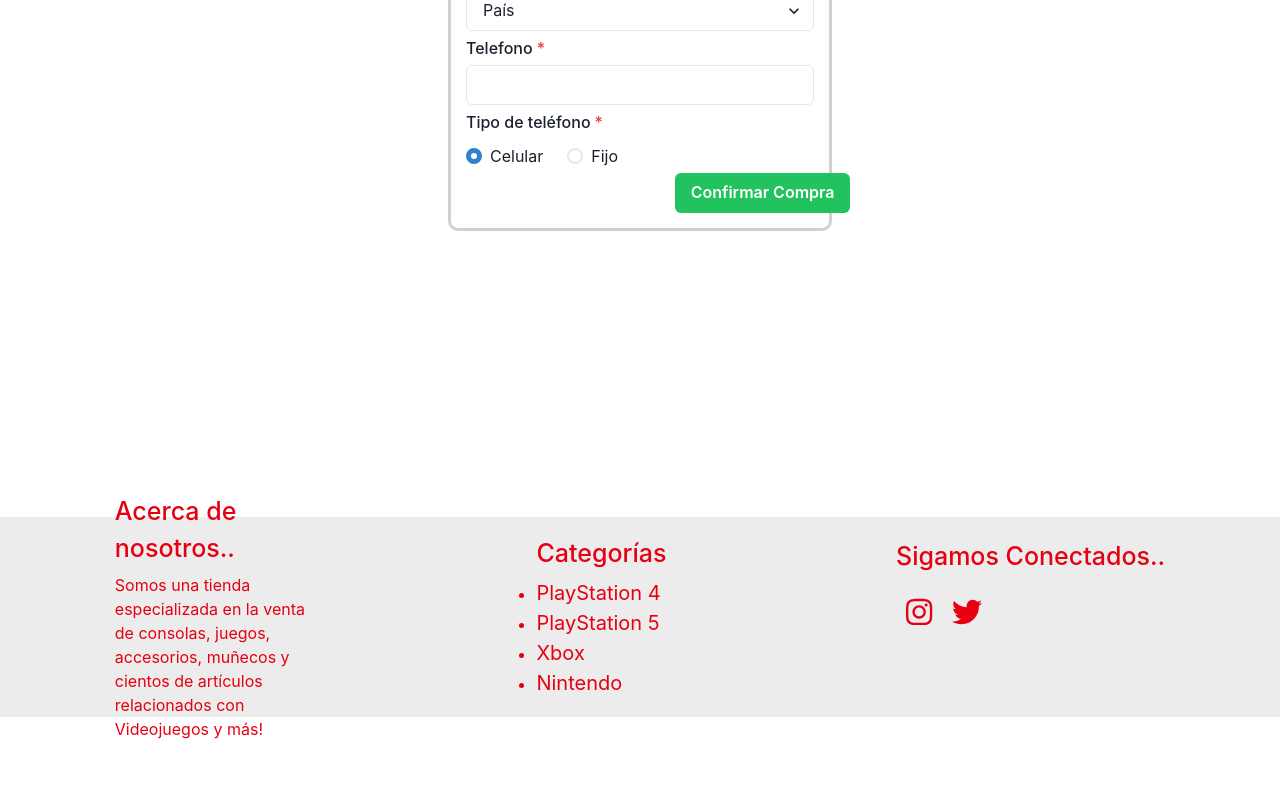
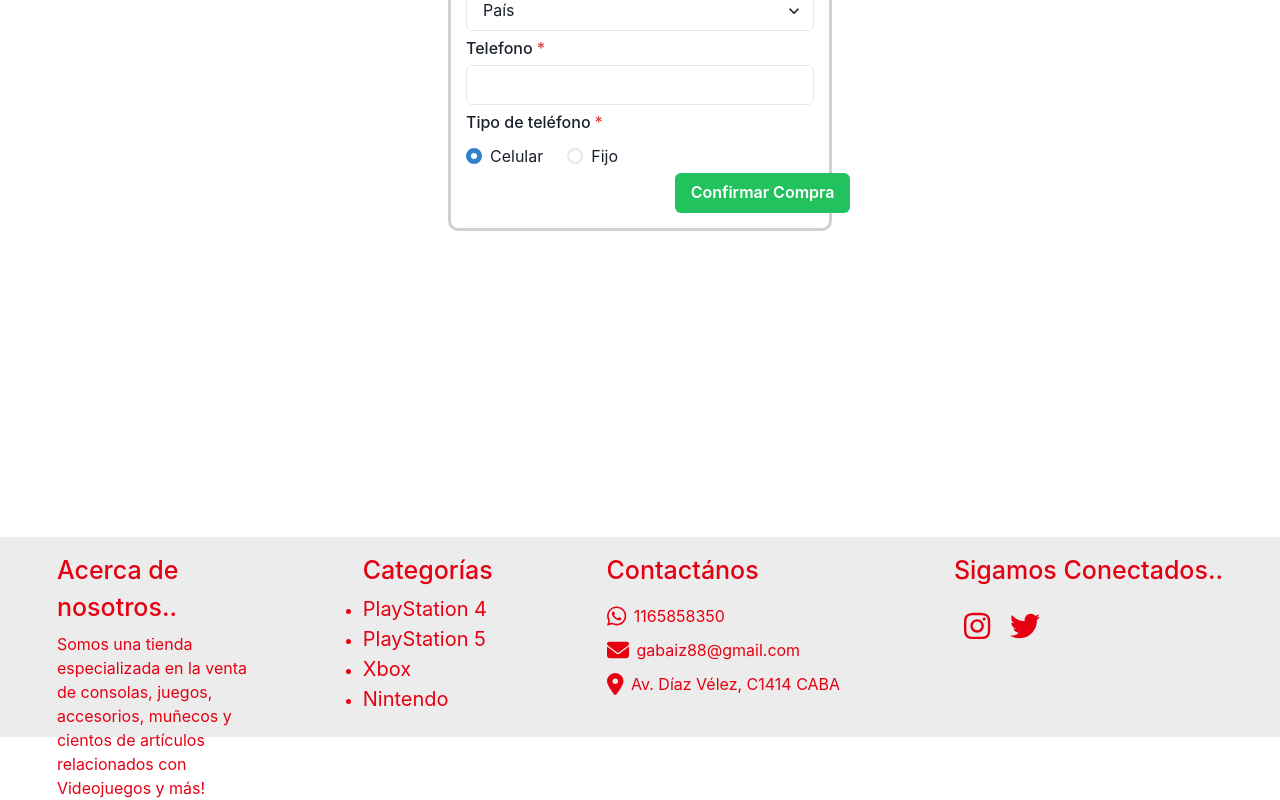
Before and after one commit to gabaiz88/My_Ecommerce_ReactJS_Aizman, a React (Vite) app: page /cart in a window 1280 px wide. Shown: the part 419-1219 px from the top of the page. Before the commit the page ends 1160 px from the top, so only its background shows below. Built offline with nearby package versions, Linux system fonts and the light colour scheme.

Commit message:
terminando footer

```diff
--- a/src/components/Footer.jsx
+++ b/src/components/Footer.jsx
@@ -1,12 +1,14 @@
 import Footer_Networks from "./Footer_Networks"
 import Footer_AboutUs from "./Footer_AboutUs"
 import Footer_Categories from "./Footer_Categories"
+import Footer_Contact from "./Footer_Contact"
 
 const Footer = () => {
   return (
     <div className="footer">
         <Footer_AboutUs/>
         <Footer_Categories/>
+        <Footer_Contact/>
         <Footer_Networks/>
     </div>
   )
--- a/src/components/Footer_Contact.jsx
+++ b/src/components/Footer_Contact.jsx
@@ -0,0 +1,34 @@
+import { FontAwesomeIcon } from "@fortawesome/react-fontawesome";
+import { faWhatsapp } from "@fortawesome/free-brands-svg-icons";
+import { Flex } from "@chakra-ui/react";
+import { Link } from "react-router-dom";
+import { faEnvelope, faLocationDot } from "@fortawesome/free-solid-svg-icons";
+
+const Footer_Contact = () => {
+  return (
+    <div className="footer_contact">
+      <h2>Contactános</h2>
+      <Link  target="_blank" to={"https://wa.link/6cnj10"}>
+        <Flex alignItems="center" gap={2}>
+          <FontAwesomeIcon icon={faWhatsapp} fontSize={22} />
+          <h4>1165858350</h4>
+        </Flex>
+      </Link>
+      <Flex alignItems="center" gap={2}>
+        <FontAwesomeIcon icon={faEnvelope} fontSize={22} />
+        <button onClick={() => (window.location = "mailto:gabaiz88@gmail.com")}>
+          gabaiz88@gmail.com
+        </button>
+      </Flex>
+      <Link  target="_blank" to={"https://goo.gl/maps/kjMzH9j4pm9SXN6d9"}>
+        <Flex alignItems="center" gap={2}>
+          <FontAwesomeIcon icon={faLocationDot} fontSize={22} />
+          <h4>Av. Díaz Vélez, C1414 CABA</h4>
+        </Flex>
+      </Link>
+
+    </div>
+  );
+};
+
+export default Footer_Contact;
--- a/src/style.css
+++ b/src/style.css
@@ -120,9 +120,11 @@ body{
     background-color: rgba(72,72,72,0.1);
     height: 200px;
     display: flex;
-    align-items: center;
+    align-items: flex-start;
     justify-content: space-around;
     color: #e60012;
+    margin-top: 20px;
+    padding-top: 15px;
 }
 
 .footer .networks button{
@@ -144,8 +146,12 @@ body{
 .footer .footer_networks{
     display: flex;
     flex-direction: column;
-    position: relative;
-    bottom: 25px;
+}
+
+.footer .footer_contact{
+    display: flex;
+    flex-direction: column;
+    gap:10px;
 }
 
 .footer h2{
@@ -153,6 +159,7 @@ body{
     font-weight: 500;
     margin-bottom: 5px;
 }
+
 .footer h3{
     font-size: 20px;
 }
```
